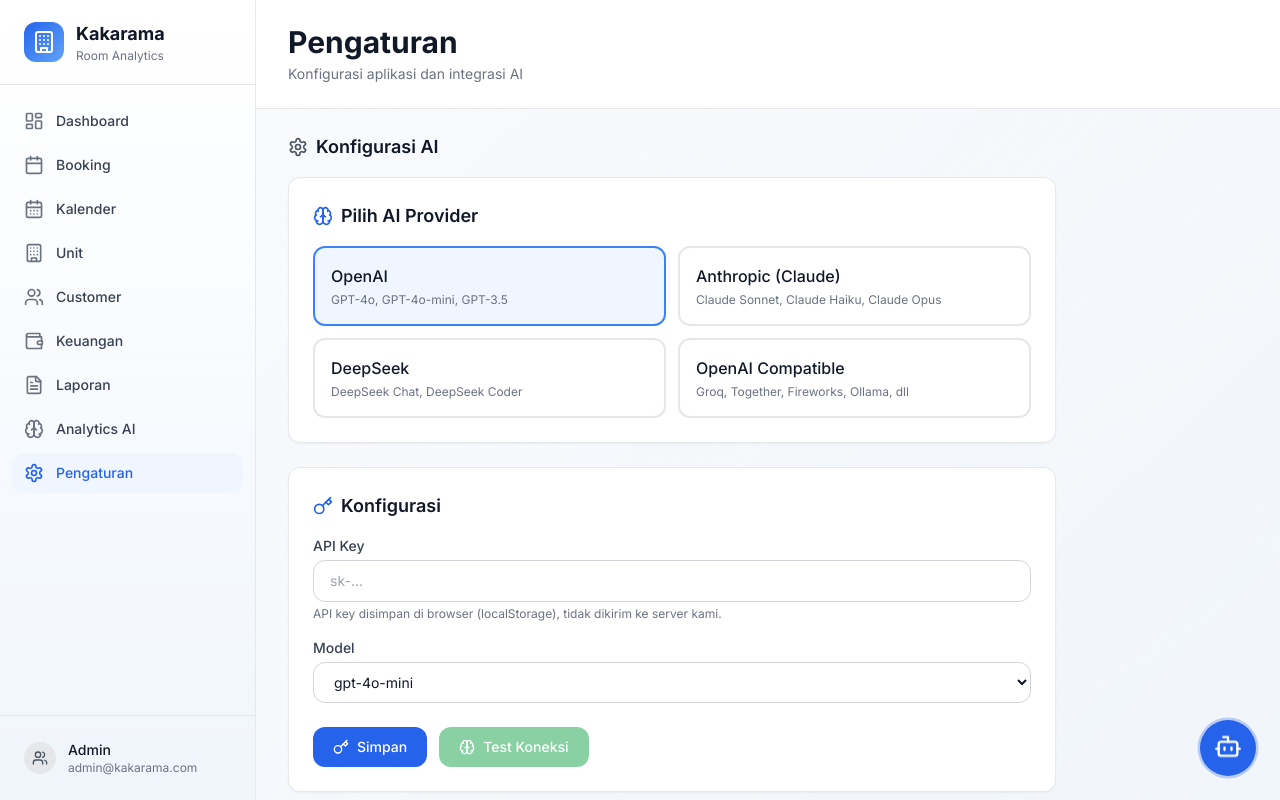
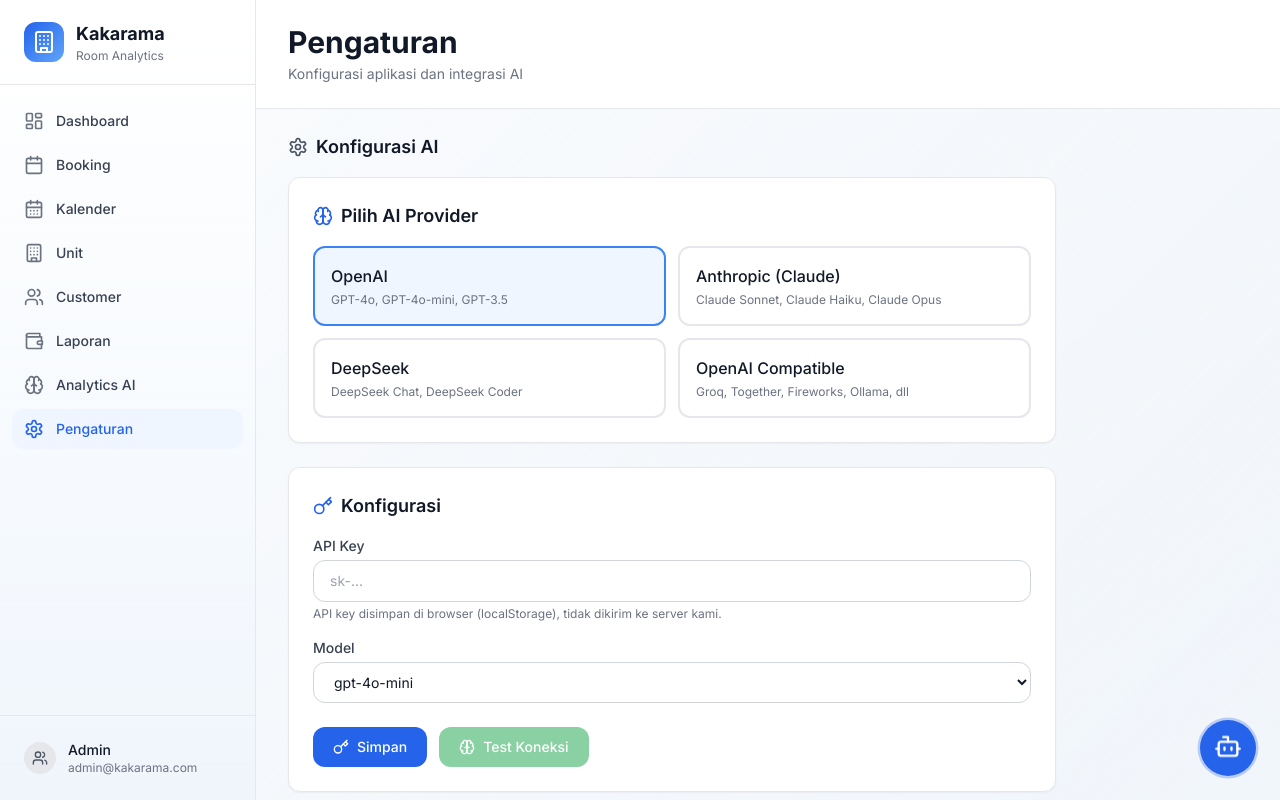
Before and after one commit to tupski/KR-Analytics-Dashboard, a Next.js app: page /pengaturan in a window 1280 px wide. Built offline with nearby package versions, Linux system fonts and the light colour scheme.

Commit message:
fix: remove duplicate /laporan key in sidebar

```diff
--- a/components/layout/Sidebar.tsx
+++ b/components/layout/Sidebar.tsx
@@ -38,8 +38,7 @@
         { label: 'Kalender', href: '/kalender', icon: CalendarDays },
         { label: 'Unit', href: '/unit', icon: Building },
         { label: 'Customer', href: '/customer', icon: Users },
-        { label: 'Keuangan', href: '/laporan', icon: Wallet },
-        { label: 'Laporan', href: '/laporan', icon: FileText },
+        { label: 'Laporan', href: '/laporan', icon: Wallet },
         { label: 'Analytics AI', href: '/analytics-ai', icon: Brain },
         { label: 'Pengaturan', href: '/pengaturan', icon: Settings },
     ];
```
